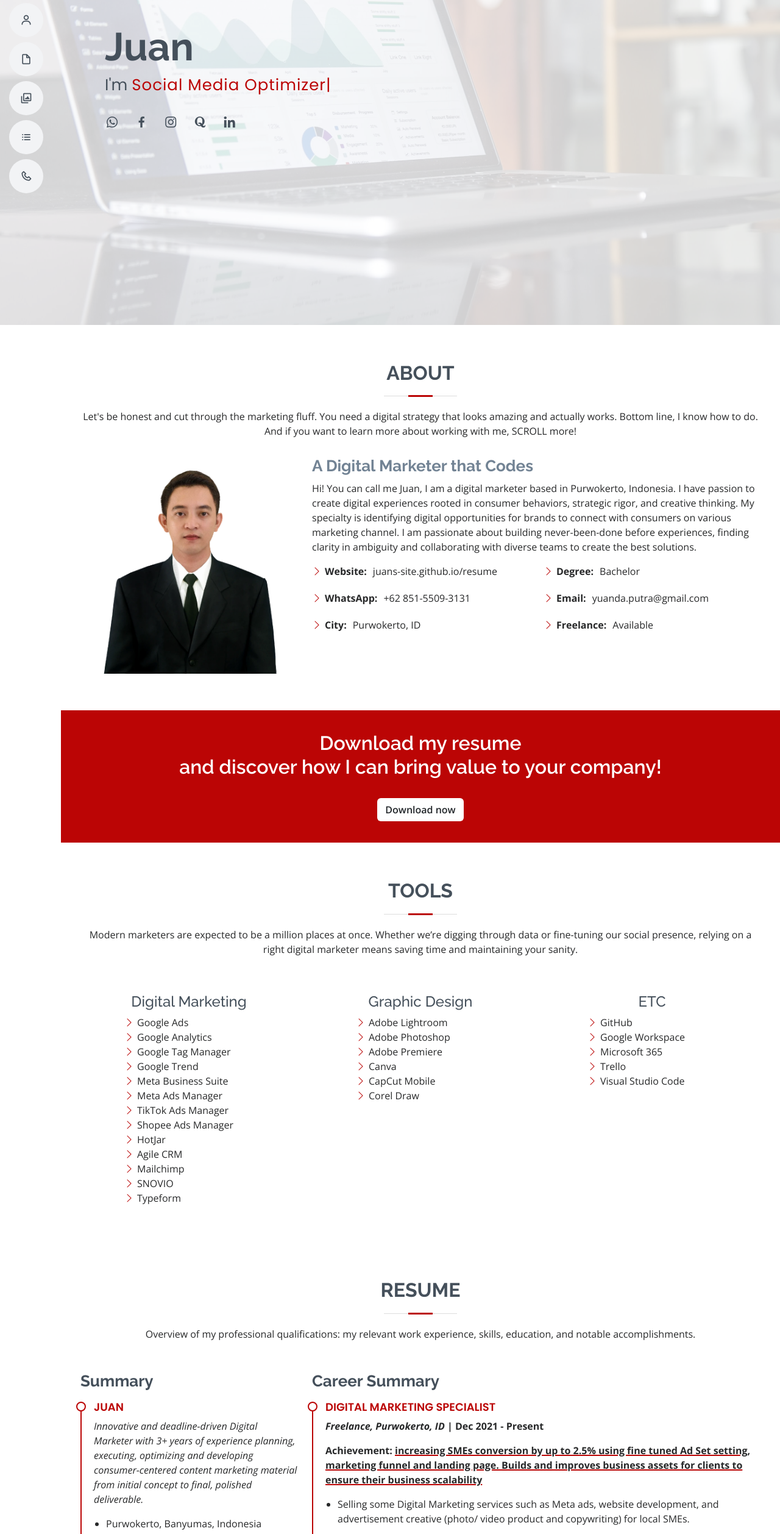
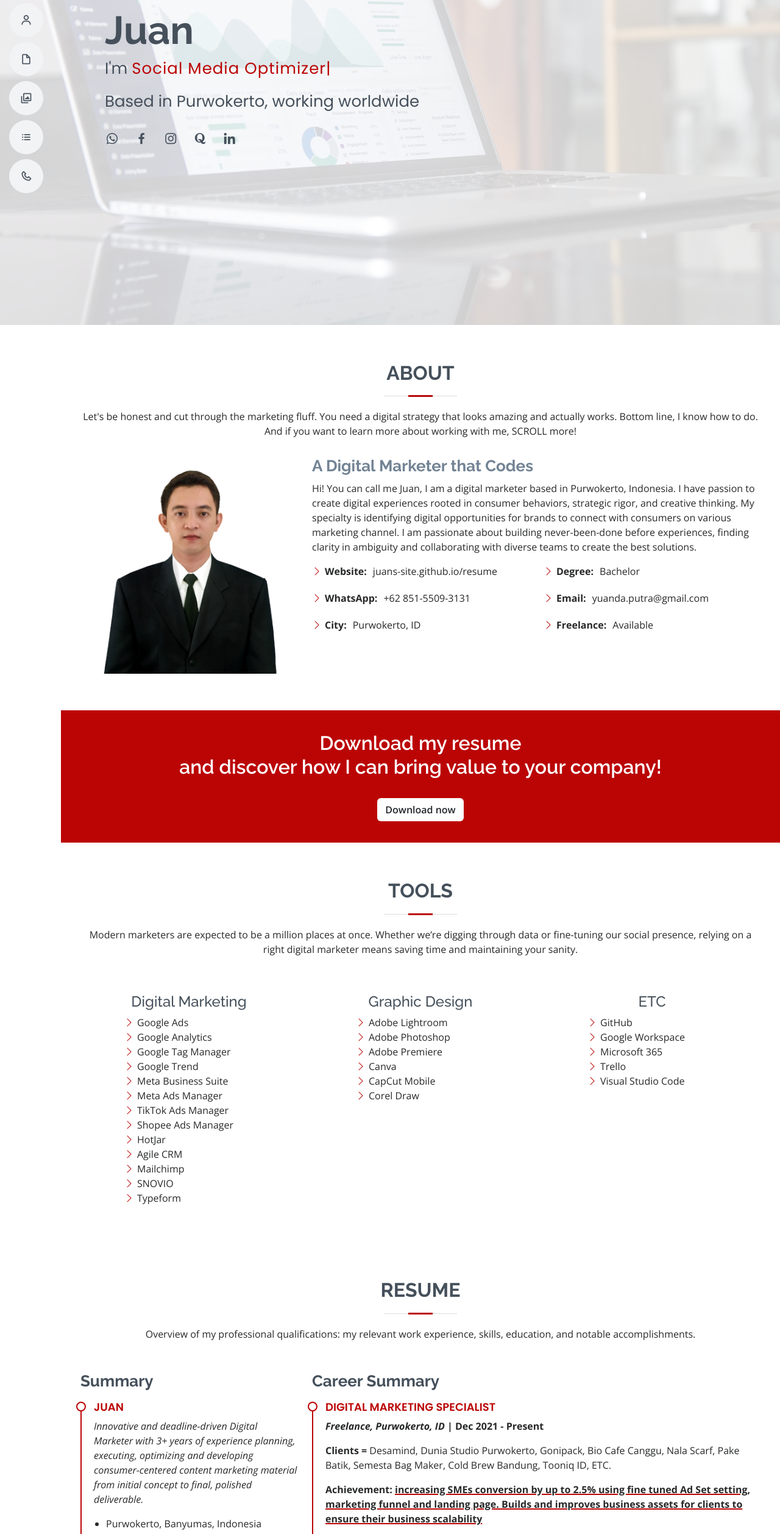
Before and after one commit to juansportfolio/resume, a plain HTML site: page index.html in a window 1280 px wide. Shown: the part 267-2783 px from the top of the page at 61% size. Drawn offline with nearby package versions, Linux system fonts and the light colour scheme.

Commit message:
Update index.html

```diff
--- a/index.html
+++ b/index.html
@@ -61,6 +61,7 @@
     <div class="container" data-aos="zoom-in" data-aos-delay="100">
       <h1>Juan</h1>
       <p>I'm <span class="typed" data-typed-items="Digital Marketer, Advertiser, Social Media Optimizer, Lead Gen Specialist, Web Developer, Graphic Designer, Photographer, Photo Editor"></span></p>
+      <p> <span-2>Based in Purwokerto, working worldwide</span-2></p>
       <div class="social-links">
         <a href="https://api.whatsapp.com/send/?phone=6285155093131" class="whatsapp" target="_blank"><i class="bx bxl-whatsapp"></i></a>
         <a href="#" class="facebook" target="_blank"><i class="bx bxl-facebook"></i></a>
@@ -251,14 +252,17 @@
             <div class="resume-item">
               <h4>Digital Marketing Specialist</h4>
               <p><strong><em>Freelance, Purwokerto, ID </em> | Dec 2021 - Present</strong></p>
+              <p><strong>Clients =</strong> Desamind, Dunia Studio Purwokerto, Gonipack, Bio Cafe Canggu, Nala Scarf, Pake Batik, Semesta Bag Maker, Cold Brew Bandung, Tooniq ID, ETC.</p>
               <p><strong>Achievement: <u>increasing SMEs conversion by up to 2.5% using fine tuned Ad Set setting,
                 marketing funnel and landing page. Builds and improves business assets for clients to ensure their business scalability</u></strong></p>
               <ul>
-                <li>Selling some Digital Marketing services such as Meta ads, website development, and advertisement creative (photo/ video product and copywriting) for local SMEs.  </li>
+                <li>Selling some digital marketing services such as Paid Ads (Meta Ads, Google Ads, Shopee Ads, TikTok Ads), website development,
+                  and advertisement creative (photo/ video product and copywriting) for local SMEs at lowest best price.  </li>
+                <li>Managed digital marketing campaigns for multiple clients.</li>
                 <li>Help SMEs in the plan, set up, development, optimization and implementation on Meta advertisements</li>
                 <li>Create creative and admirable landing page/ website to activate online presents </li>
                 <li>Oversee the efficient use of campaign budgets starts from IDR 500k</li>
-                <li>Conduct weekly, monthly, and ad hoc reporting on the performance of Meta Ads and website</li>
+                <li>Conduct weekly, monthly, and ad hoc reporting on the performance of Paid Ads and website</li>
               </ul>
             </div>
             <div class="resume-item">
```
